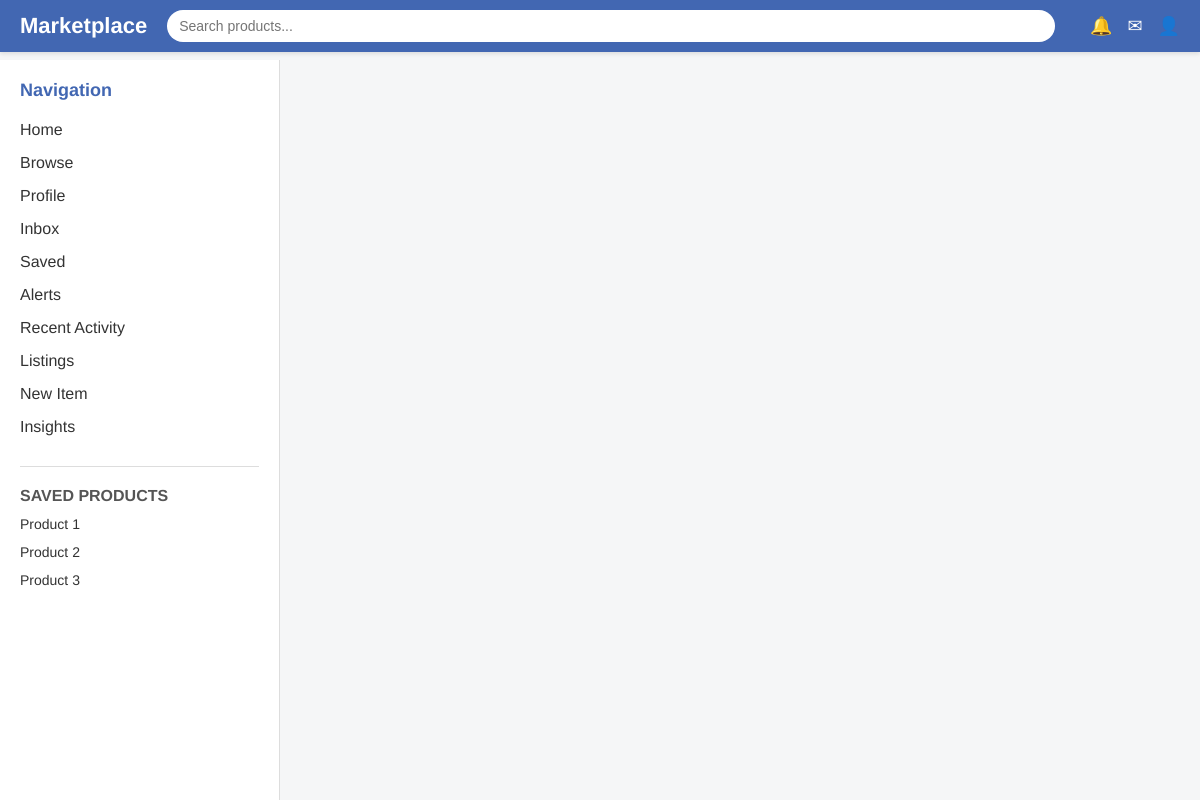
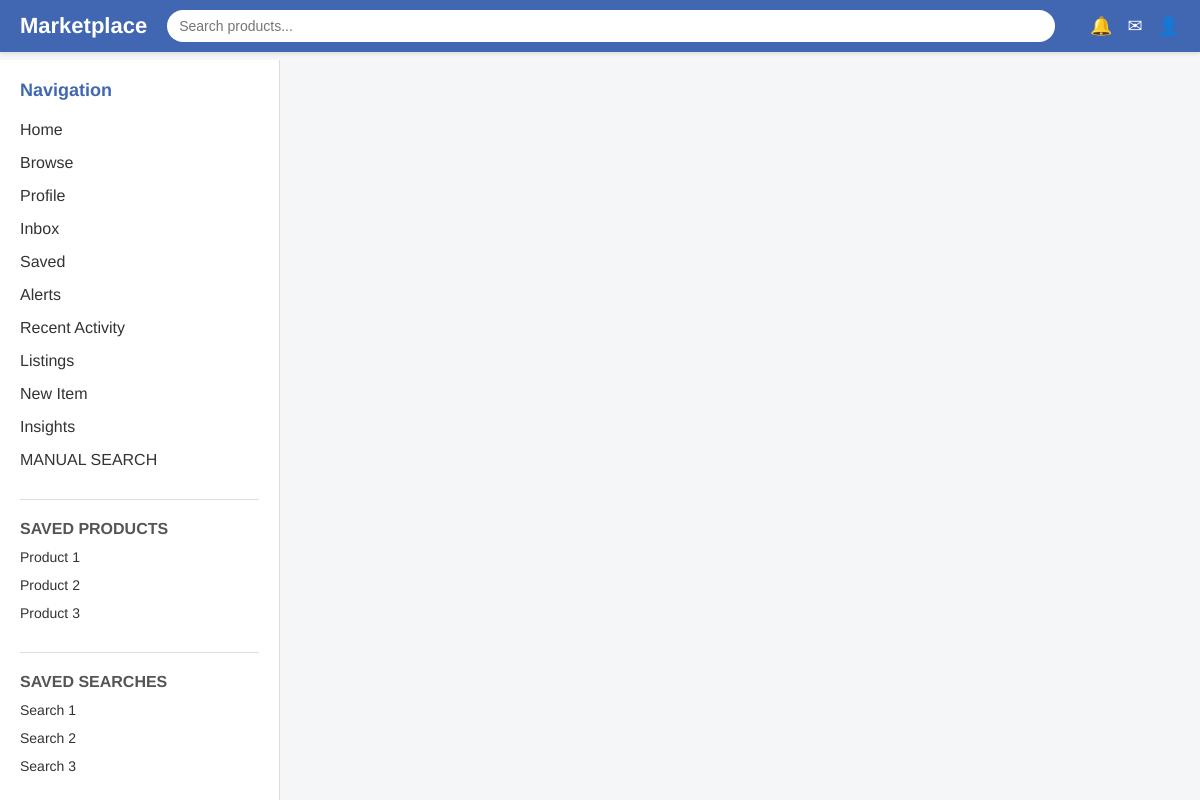
Before and after one commit to roldana/fb-mkt, an Electron app: page index.html in a window 1200 px wide. Drawn offline with Linux system fonts and the light colour scheme.

Commit message:
added style for saved searches

```diff
--- a/index.html
+++ b/index.html
@@ -97,30 +97,30 @@
     .sidebar nav li a:hover {
       color: #4267B2;
     }
-    .saved-products {
+    .saved {
       margin-top: 30px;
       border-top: 1px solid #ddd;
       padding-top: 20px;
     }
-    .saved-products h2 {
+    .saved h2 {
       font-size: 16px;
       margin-bottom: 10px;
       color: #555;
       text-transform: uppercase;
     }
-    .saved-products ul {
+    .saved ul {
       list-style: none;
     }
-    .saved-products ul li {
+    .saved ul li {
       margin-bottom: 10px;
     }
-    .saved-products ul li a {
+    .saved ul li a {
       font-size: 14px;
       color: #333;
       text-decoration: none;
       transition: color 0.2s ease;
     }
-    .saved-products ul li a:hover {
+    .saved ul li a:hover {
       color: #4267B2;
     }
 
@@ -226,14 +226,23 @@
         <li><a href="/marketplace/you/selling">Listings</a></li>
         <li><a href="/marketplace/create/item">New Item</a></li>
         <li><a href="/marketplace/you/insights">Insights</a></li>
+        <li><a href="/marketplace/search?query=outdoor%20furniture">MANUAL SEARCH</a></li>
       </ul>
     </nav>
-    <div class="saved-products">
+    <div class="saved">
       <h2>Saved Products</h2>
       <ul>
         <li><a href="#">Product 1</a></li>
         <li><a href="#">Product 2</a></li>
         <li><a href="#">Product 3</a></li>
+      </ul>
+    </div>
+    <div class="saved">
+      <h2>Saved Searches</h2>
+      <ul>
+        <li><a href="#">Search 1</a></li>
+        <li><a href="#">Search 2</a></li>
+        <li><a href="#">Search 3</a></li>
       </ul>
     </div>
   </aside>
```
Also changed, not shown: main.js (+7 -0 lines).
